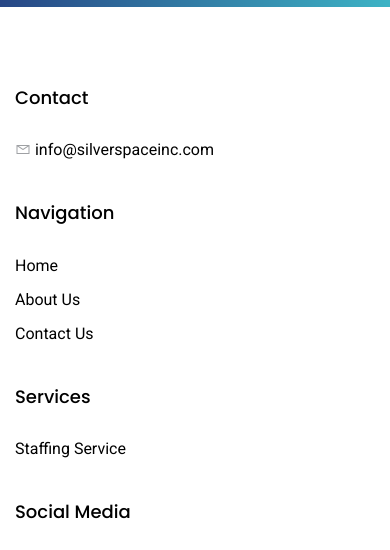
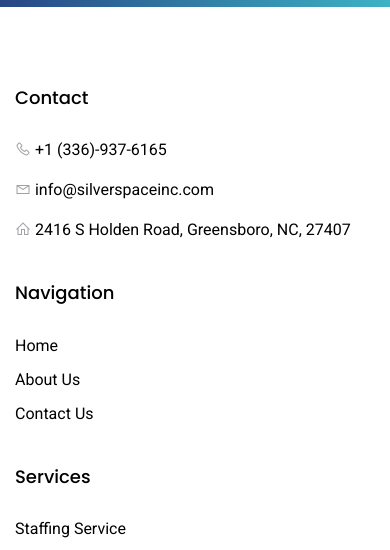
Before and after one commit to silverspace-inc/silverspaceinc.com, a plain HTML site: page index.html in a window 390 px wide. Shown: the part 5663-6213 px from the top of the page. Drawn offline with Linux system fonts and the light colour scheme.

Commit message:
Address and Phone Number Added

```diff
--- a/index.html
+++ b/index.html
@@ -449,11 +449,12 @@
       <div class="row">
         <div class="col-md-4 mb-4 mb-md-0">
           <h3>Contact</h3>
-         <!-- <p><span class="icon la la-phone"></span> <a href="tel: +1 "> +1 </a>
-         </p> -->
+         <p><span class="icon la la-phone"></span> <a href="tel: +13369376165"> +1 (336)-937-6165</a>
+         </p>
           <p><span class="icon la la-envelope"></span> <a href="mailto: info@silverspaceinc.com">info@silverspaceinc.com</a>
           </p>
-
+          <p><span class="icon las la-home"></span> <a href="">2416 S Holden Road, Greensboro, NC, 27407</a>
+          </p>
         </div>
         <div class="col-md-8 ml-auto">
           <div class="row site-section pt-0">
```
